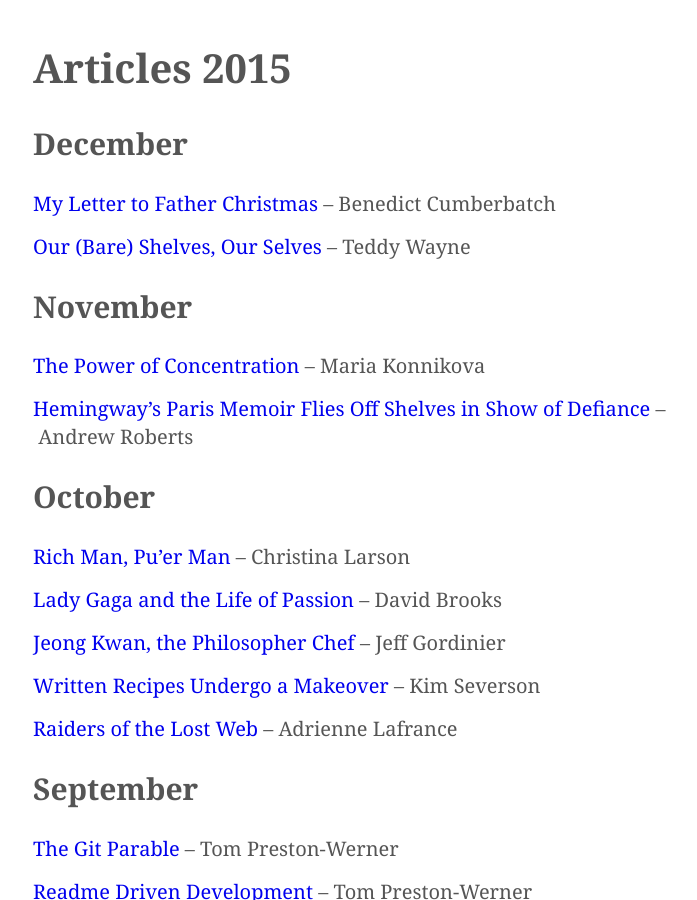
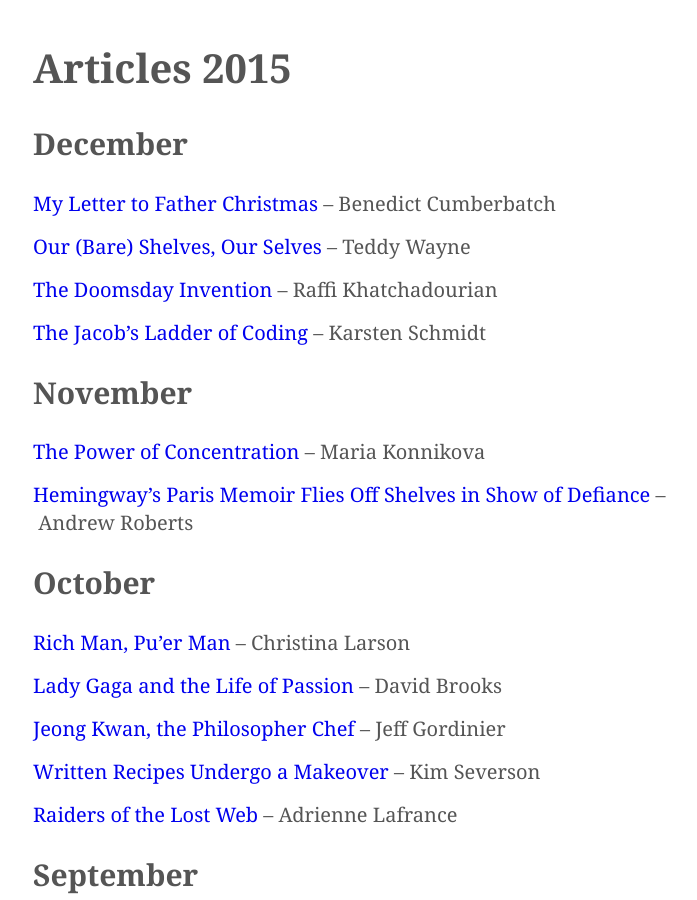
Before and after one commit to kmcgillivray/librarie, a Jekyll site: the page built from articles/2015.md, in a window 1280 px wide and 900 px high. Shown: the whole window, without its empty margins (282-979 px from the left). Built offline with Jekyll 4.4.1, drawn with Linux system fonts in a browser that asks for light colours.

Commit message:
Add articles

```diff
--- a/articles/2015.md
+++ b/articles/2015.md
@@ -7,6 +7,8 @@ title: Articles 2015
 
 * [My Letter to Father Christmas](http://www.huffingtonpost.co.uk/benedict-cumberbatch/my-letter-to-father-christmas_b_8739532.html) – Benedict Cumberbatch
 * [Our (Bare) Shelves, Our Selves](http://www.nytimes.com/2015/12/06/fashion/our-bare-shelves-our-selves.html) – Teddy Wayne
+* [The Doomsday Invention](http://www.newyorker.com/magazine/2015/11/23/doomsday-invention-artificial-intelligence-nick-bostrom) – Raffi Khatchadourian
+* [The Jacob's Ladder of Coding](https://medium.com/@thi.ng/the-jacob-s-ladder-of-coding-4b12477a26c1#.l3iyqgve3) – Karsten Schmidt
 
 ## November
 
```
